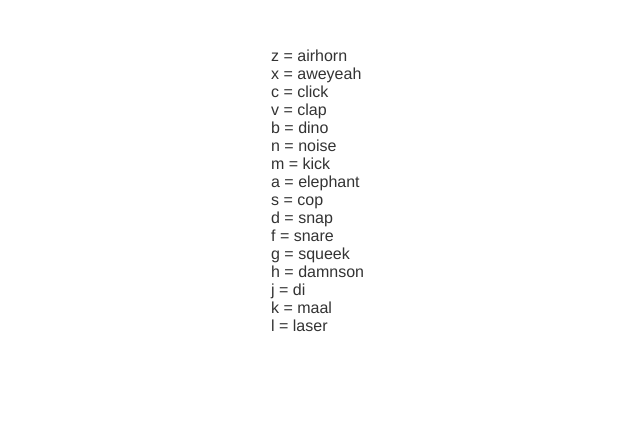
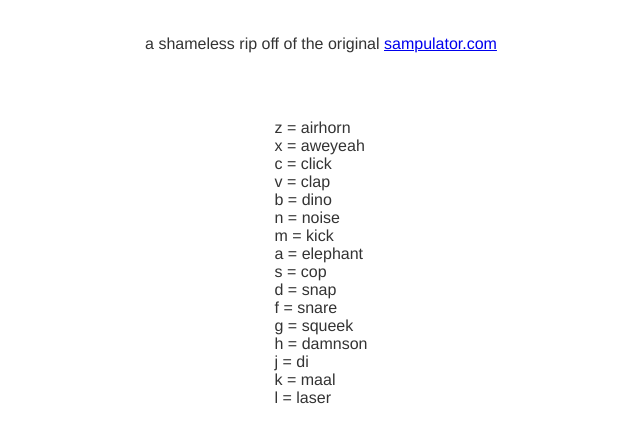
Before and after one commit to cezary/sampler, a plain HTML site: page index.html in a window 1280 px wide. Shown: the part 169-612 px from the top of the page, without its empty margins (319-959 px from the left). Drawn offline with Linux system fonts and the light colour scheme.

Commit message:
update style to use flex, add description

```diff
--- a/assets/css/style.css
+++ b/assets/css/style.css
@@ -4,16 +4,18 @@ body {
   padding: 100px 0;
 }
 
-h1 {
-  text-align: center;
+.container {
+  display: flex;
+  flex-direction: column;
+  justify-content: center;
+  align-items: center;
 }
 
-ol, ul {
+ul {
   list-style: none;
   padding: 0;
 }
 
-#samples {
-  margin: 50px auto;
-  width: 100px;
+.samples {
+  margin: 50px 0;
 }
--- a/assets/js/app.js
+++ b/assets/js/app.js
@@ -44,7 +44,7 @@ function playSound(id) {
 window.onload = function() {
   addEventListener('keydown', keyHandler);
 
-  var samplesEl = document.getElementById('samples');
+  var samplesEl = document.querySelector('.samples');
   Object.keys(audioMap).forEach(function(key) {
     var sampleEl = document.createElement('li');
     sampleEl.textContent = key + " = " + audioMap[key];
--- a/index.html
+++ b/index.html
@@ -1,28 +1,31 @@
 <!DOCTYPE html>
-<html manifest="sampler.appcache">
+<html manifest='sampler.appcache'>
   <head>
-    <link href="assets/css/style.css" rel="stylesheet" type="text/css"></link>
-    <script src="assets/js/app.js"></script>
+    <link href='assets/css/style.css' rel='stylesheet' type='text/css'></link>
+    <script src='assets/js/app.js'></script>
   </head>
   <body>
-    <audio id="airhorn" src="assets/sounds/airhorn.mp3" preload="auto"></audio>
-    <audio id="aweyeah" src="assets/sounds/aweyeah.mp3" preload="auto"></audio>
-    <audio id="click" src="assets/sounds/click.mp3" preload="auto"></audio>
-    <audio id="clap" src="assets/sounds/clap.mp3" preload="auto"></audio>
-    <audio id="dino" src="assets/sounds/dino.mp3" preload="auto"></audio>
-    <audio id="noise" src="assets/sounds/noise.mp3" preload="auto"></audio>
-    <audio id="kick" src="assets/sounds/cop.mp3" preload="auto"></audio>
-    <audio id="elephant" src="assets/sounds/elephant.mp3" preload="auto"></audio>
-    <audio id="cop" src="assets/sounds/cop.mp3" preload="auto"></audio>
-    <audio id="snap" src="assets/sounds/snap.mp3" preload="auto"></audio>
-    <audio id="snare" src="assets/sounds/snare.mp3" preload="auto"></audio>
-    <audio id="squeek" src="assets/sounds/squeek.mp3" preload="auto"></audio>
-    <audio id="damnson" src="assets/sounds/damnson.mp3" preload="auto"></audio>
-    <audio id="di" src="assets/sounds/di.mp3" preload="auto"></audio>
-    <audio id="maal" src="assets/sounds/killingit.mp3" preload="auto"></audio>
-    <audio id="laser" src="assets/sounds/laser.mp3" preload="auto"></audio>
-    <h1>the sampler</h1>
-    <ul id="samples">
-    </ul>
+    <audio id='airhorn' src='assets/sounds/airhorn.mp3' preload='auto'></audio>
+    <audio id='aweyeah' src='assets/sounds/aweyeah.mp3' preload='auto'></audio>
+    <audio id='click' src='assets/sounds/click.mp3' preload='auto'></audio>
+    <audio id='clap' src='assets/sounds/clap.mp3' preload='auto'></audio>
+    <audio id='dino' src='assets/sounds/dino.mp3' preload='auto'></audio>
+    <audio id='noise' src='assets/sounds/noise.mp3' preload='auto'></audio>
+    <audio id='kick' src='assets/sounds/cop.mp3' preload='auto'></audio>
+    <audio id='elephant' src='assets/sounds/elephant.mp3' preload='auto'></audio>
+    <audio id='cop' src='assets/sounds/cop.mp3' preload='auto'></audio>
+    <audio id='snap' src='assets/sounds/snap.mp3' preload='auto'></audio>
+    <audio id='snare' src='assets/sounds/snare.mp3' preload='auto'></audio>
+    <audio id='squeek' src='assets/sounds/squeek.mp3' preload='auto'></audio>
+    <audio id='damnson' src='assets/sounds/damnson.mp3' preload='auto'></audio>
+    <audio id='di' src='assets/sounds/di.mp3' preload='auto'></audio>
+    <audio id='maal' src='assets/sounds/killingit.mp3' preload='auto'></audio>
+    <audio id='laser' src='assets/sounds/laser.mp3' preload='auto'></audio>
+    <div class='container'>
+      <h1>the sampler</h1>
+      <p>a shameless rip off of the original <a href='http://sampulator.com'>sampulator.com</a></p>
+      <ul class='samples'>
+      </ul>
+    </div>
   </body>
 </html>
```
